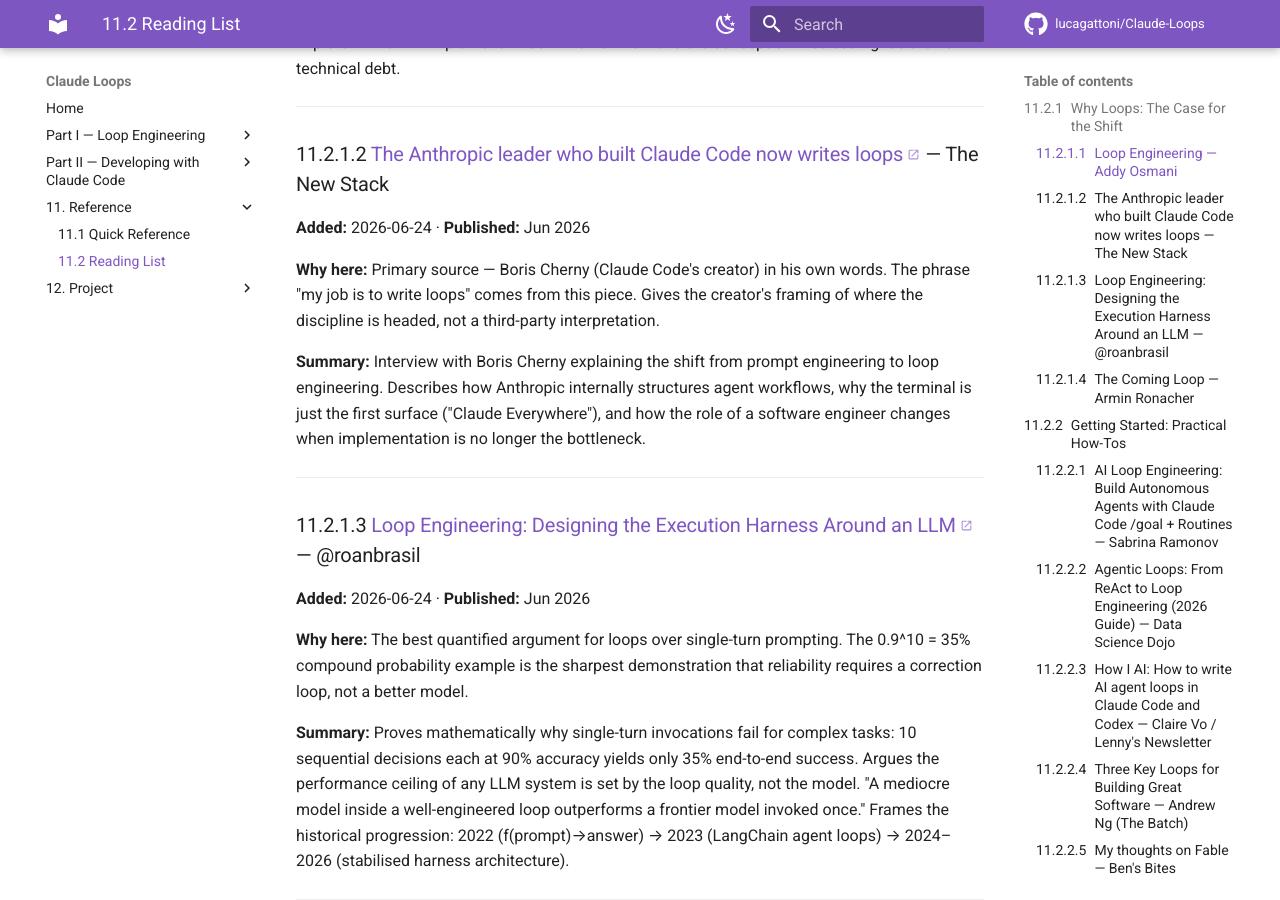
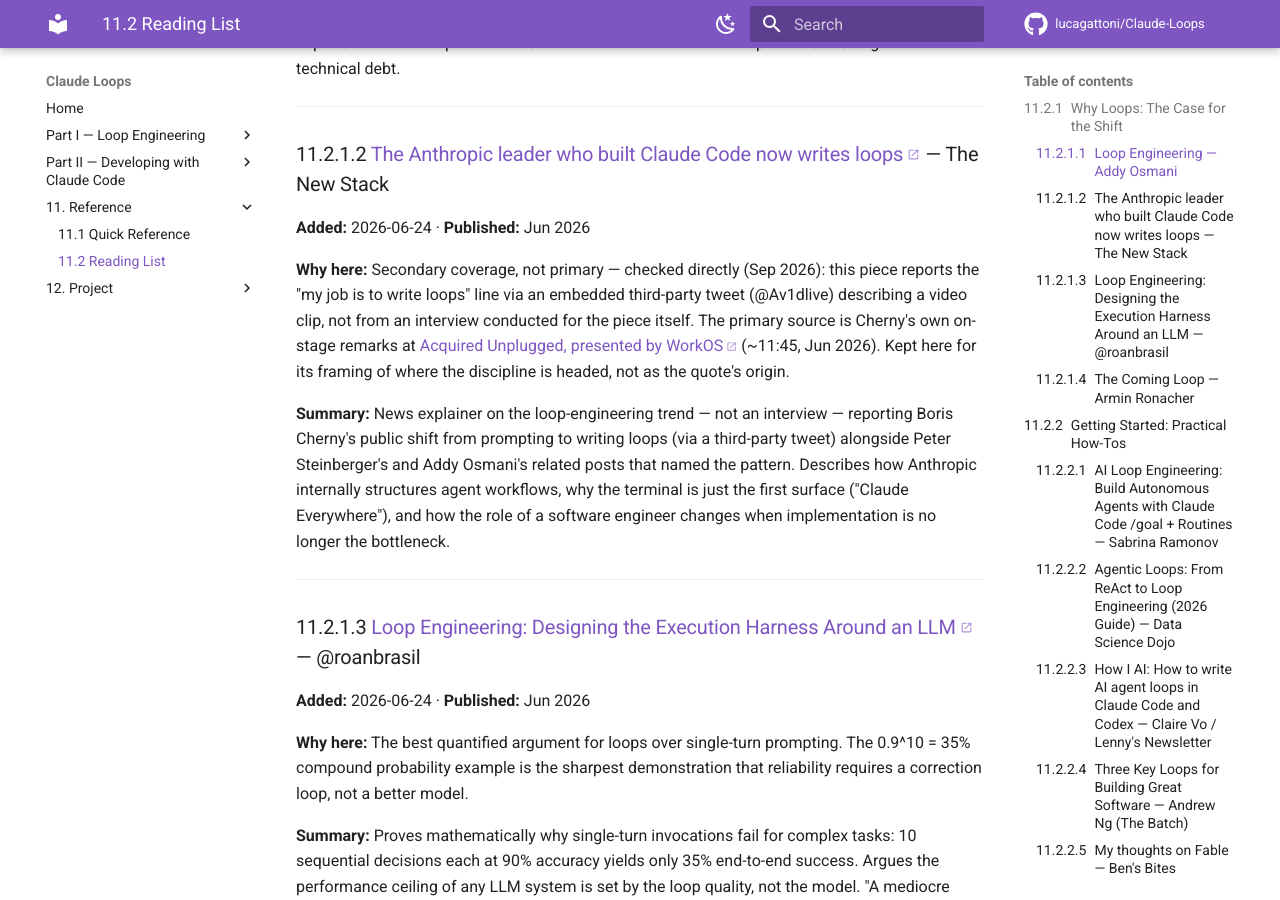
Before and after one commit to lucagattoni/Claude-Loops, an MkDocs documentation site: the page built from docs/32-reading-list.md, in a window 1280 px wide and 900 px high, scrolled down 777 px. Built offline with MkDocs 1.6.1 and Material for MkDocs 9.7.7, drawn with Linux system fonts in a browser that asks for light colours; comment, search, counter and statistics services are not loaded.

Commit message:
H4 — pin the Boris Cherny "write loops" quote to its primary source
Four documents reproduced the line with differing wording. Only docs/32 carried a
citation, and it mislabelled its own source: it called thenewstack.io "Primary
source ... in his own words", but that piece reports the line via an embedded
third-party tweet (@Av1dlive) describing a video clip. It is secondary.

The primary source is Cherny's own on-stage remarks in "Boris Cherny: Claude Code &
the Future of Engineering" — Acquired Unplugged, presented by WorkOS (WorkOS's own
YouTube channel, published 2026-06-02). Verified here against the video's caption
track, which puts the line at ~11:45–11:53:

  "I don't prompt Claude anymore. I have loops that are running. They're the ones
   that are prompting Claude and kind of figuring out what to do. My job is to
   write loops."

Note the "kind of" — every published paraphrase drops it, and so did this KB.
Caveat recorded in the digest: these are auto-generated captions, not an official
transcript, and nobody has spot-checked them against the audio. The captions
demonstrably mangle a nearby word ("five, 10 quads in parallel" = "Claudes"), so
the provenance is stated rather than implied.

- docs/03 is a fifth reproduction the backlog's four-location list missed.
- docs/20 paraphrases rather than quotes; the backlog over-called it. It now
  carries the quote in full.
- docs/32's Summary line said "Interview with Boris Cherny" four lines below the
  corrected "not an interview" — fixed in the same edit, or the entry would
  contradict itself.
- LOOP_ENGINEERING_NEWS.md's two earlier captures are append-only history and are
  corrected by a new hand-authored entry, not rewritten. That entry's header
  begins with a word, not a digit, so check-digest-freshness.sh and
  fetch-loop-news's last_run_date do not mistake it for a tracker run — verified:
  the freshness check still reports the 04:00 run as newest.

Gates: mkdocs build --strict exit 0 (run bare); check-digest-freshness.sh exit 0;
citation-link grep clean; PRIMARY CHECK clean.

Closes H4 (backlog step 10).

Co-Authored-By: Claude Opus 5 (1M context) <noreply@anthropic.com>
Claude-Session: https://claude.ai/code/session_0143r6VLrjfhL34xeWGQvHmV

```diff
--- a/docs/32-reading-list.md
+++ b/docs/32-reading-list.md
@@ -35,14 +35,20 @@ and the concept of "vibe coding" as the new technical debt.
 ### [The Anthropic leader who built Claude Code now writes loops](https://thenewstack.io/loop-engineering/) — The New Stack
 **Added:** 2026-06-24 · **Published:** Jun 2026
 
-**Why here:** Primary source — Boris Cherny (Claude Code's creator) in his own words.
-The phrase "my job is to write loops" comes from this piece. Gives the creator's
-framing of where the discipline is headed, not a third-party interpretation.
+**Why here:** Secondary coverage, not primary — checked directly (Sep 2026): this piece
+reports the "my job is to write loops" line via an embedded third-party tweet
+(@Av1dlive) describing a video clip, not from an interview conducted for the piece
+itself. The primary source is Cherny's own on-stage remarks at [Acquired Unplugged,
+presented by WorkOS](https://www.youtube.com/watch?v=RkQQ7WEor7w&t=11m45s) (~11:45,
+Jun 2026). Kept here for its framing of where the discipline is headed, not as the
+quote's origin.
 
-**Summary:** Interview with Boris Cherny explaining the shift from prompt engineering
-to loop engineering. Describes how Anthropic internally structures agent workflows,
-why the terminal is just the first surface ("Claude Everywhere"), and how the role
-of a software engineer changes when implementation is no longer the bottleneck.
+**Summary:** News explainer on the loop-engineering trend — not an interview — reporting
+Boris Cherny's public shift from prompting to writing loops (via a third-party tweet)
+alongside Peter Steinberger's and Addy Osmani's related posts that named the pattern.
+Describes how Anthropic internally structures agent workflows, why the terminal is just
+the first surface ("Claude Everywhere"), and how the role of a software engineer
+changes when implementation is no longer the bottleneck.
 
 ---
 
```
Also changed, not shown: CHANGELOG.md (+11 -0 lines), LOOP_ENGINEERING_NEWS.md (+37 -0 lines), RESUME.md (added, +40 -0 lines), docs/03-building-blocks.md (+1 -1 lines), docs/20-loop-maturity-model.md (+5 -0 lines), docs/26-factory-model.md (+1 -1 lines), plans/20260904_2053-open-work-backlog.md (+1 -1 lines).
